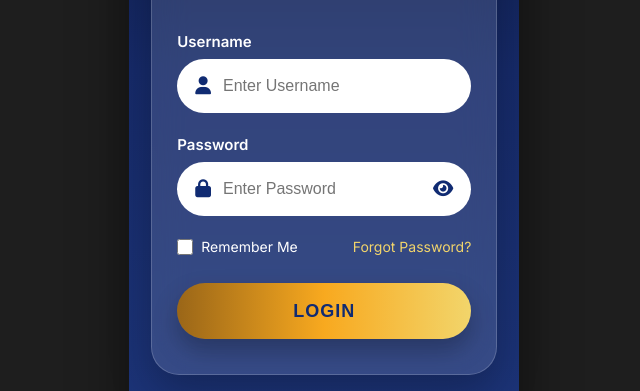
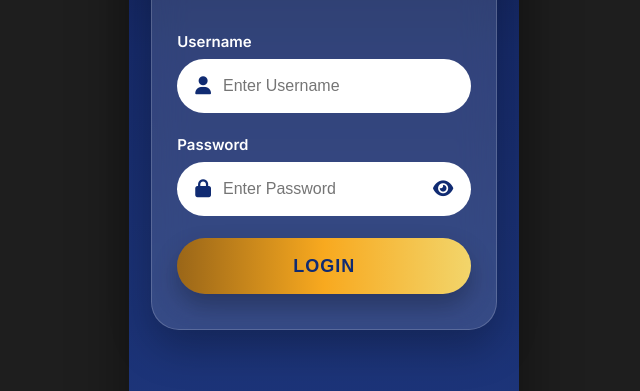
Before and after one commit to inayazmomin16-dotcom/NOOR-ED-SOCIETY, a website: page admin-login.html in a window 1280 px wide. Shown: the part 409-800 px from the top of the page, without its empty margins (321-961 px from the left). Drawn offline with Linux system fonts and the light colour scheme.

Commit message:
Update admin-login.html

```diff
--- a/admin-login.html
+++ b/admin-login.html
@@ -155,24 +155,6 @@
 
     </div>
 
-    <div class="remember">
-
-        <label>
-
-            <input type="checkbox">
-
-            Remember Me
-
-        </label>
-
-        <a href="#">
-
-            Forgot Password?
-
-        </a>
-
-    </div>
-
     <button type="submit" class="login-btn">
 
         LOGIN
```
